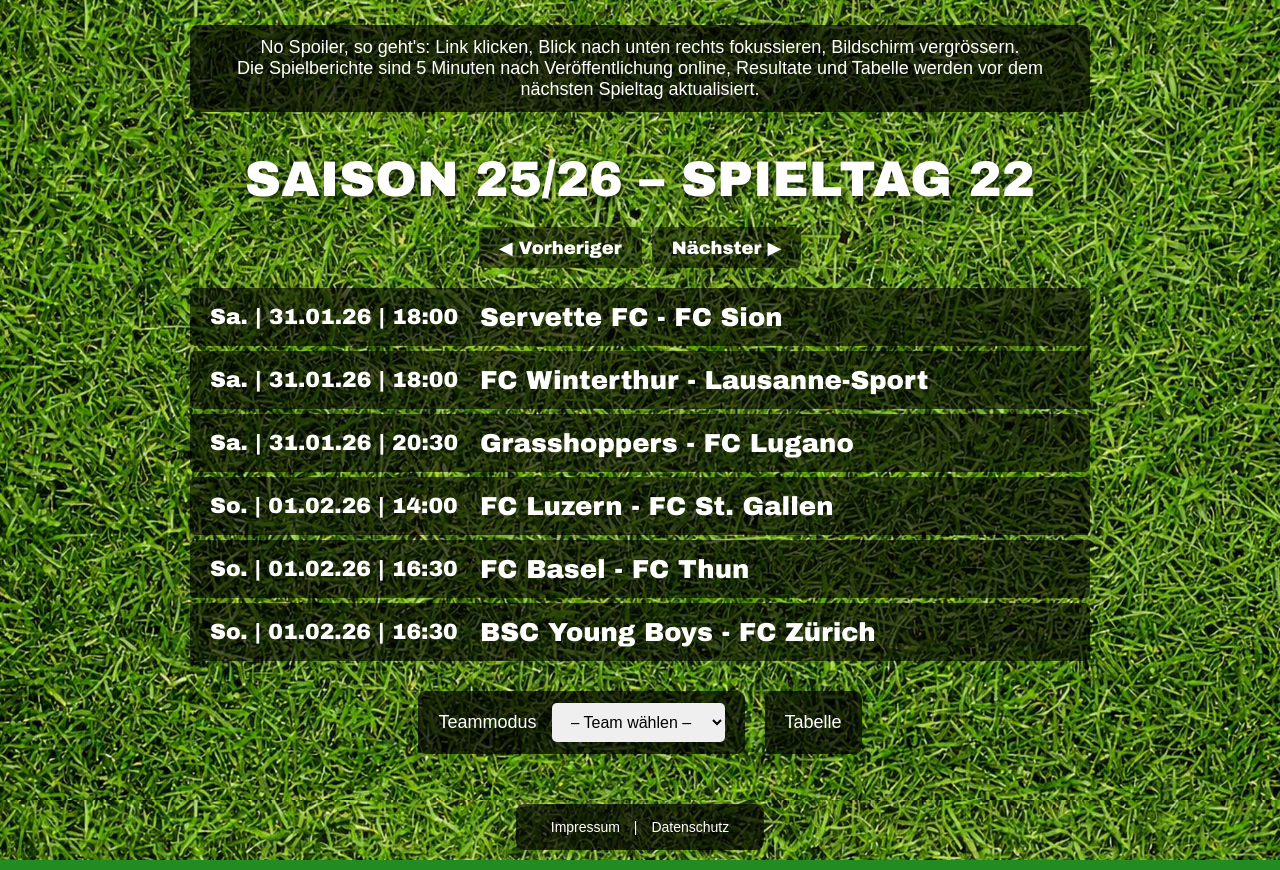
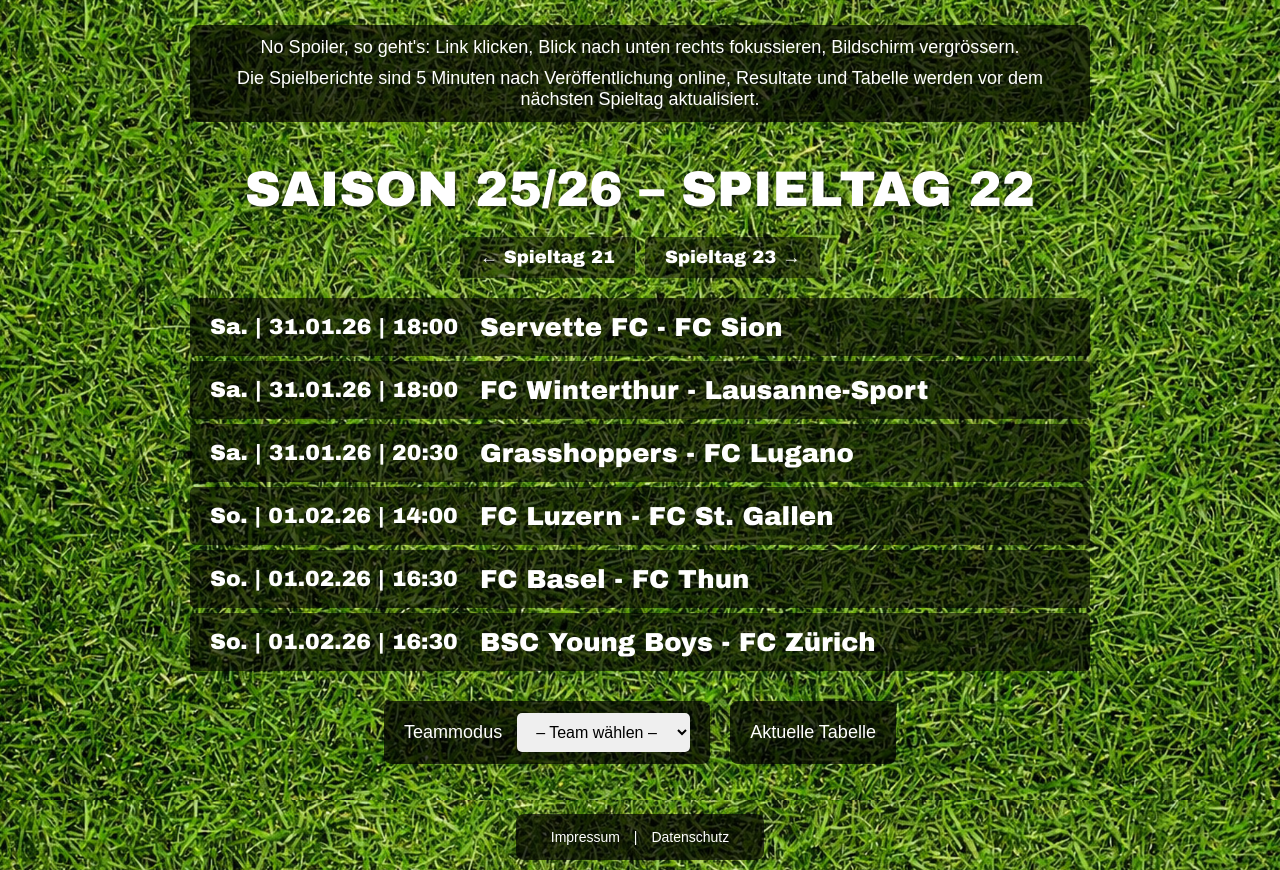
Before and after one commit to davidthisthat/SuperSpoilerNot, a website: page index.html in a window 1280 px wide. Drawn offline with Linux system fonts and the light colour scheme.

Commit message:
UI-Verbesserungen: Navigation, Tabelle, Abstände

```diff
--- a/index.html
+++ b/index.html
@@ -170,7 +170,8 @@
                 font-size: 18px;
                 margin-top: 0;
                 flex: 0 0 auto;
-                margin-left: 10px;
+                margin-left: 8px;
+                padding-right: 5px;
             }
             h1 {
                 font-size: 32px;
@@ -503,7 +504,7 @@
     <div class="table-overlay" id="table-overlay">
         <div class="table-overlay-content">
             <div class="table-overlay-header">
-                <span class="table-overlay-title">Tabelle</span>
+                <span class="table-overlay-title">Aktuelle Tabelle</span>
                 <span class="table-overlay-close" onclick="closeTableOverlay()">✕</span>
             </div>
             <table class="standings-table" id="standings-table">
@@ -530,8 +531,8 @@
     <div class="container">
         <!-- Desktop: Einfacher Text -->
         <div class="hint-desktop">
-            No Spoiler, so geht's: Link klicken, Blick nach unten rechts fokussieren, Bildschirm vergrössern.<br>
-            Die Spielberichte sind 5 Minuten nach Veröffentlichung online, Resultate und Tabelle werden vor dem nächsten Spieltag aktualisiert.
+            No Spoiler, so geht's: Link klicken, Blick nach unten rechts fokussieren, Bildschirm vergrössern.
+            <div style="margin-top: 10px;">Die Spielberichte sind 5 Minuten nach Veröffentlichung online, Resultate und Tabelle werden vor dem nächsten Spieltag aktualisiert.</div>
         </div>
 
         <!-- Mobile: Wrapper für Overlay -->
@@ -550,8 +551,8 @@
         <h1 id="matchday-title">Spieltag</h1>
 
         <div class="matchday-nav">
-            <button id="prev-btn" onclick="changeMatchday(-1)">◀ Vorheriger</button>
-            <button id="next-btn" onclick="changeMatchday(1)">Nächster ▶</button>
+            <button id="prev-btn" onclick="changeMatchday(-1)">← Spieltag</button>
+            <button id="next-btn" onclick="changeMatchday(1)">Spieltag →</button>
         </div>
 
         <div id="matches-container">
@@ -566,7 +567,7 @@
                     <option value="">– Team wählen –</option>
                 </select>
             </label>
-            <button onclick="showTable()">Tabelle</button>
+            <button onclick="showTable()">Aktuelle Tabelle</button>
         </div>
 
         <div class="footer">
@@ -691,8 +692,26 @@
             });
 
             // Navigation Buttons aktualisieren
-            document.getElementById('prev-btn').disabled = currentMatchdayIndex === 0;
-            document.getElementById('next-btn').disabled = currentMatchdayIndex === spielplan.matchdays.length - 1;
+            const prevBtn = document.getElementById('prev-btn');
+            const nextBtn = document.getElementById('next-btn');
+
+            if (currentMatchdayIndex > 0) {
+                const prevMatchday = spielplan.matchdays[currentMatchdayIndex - 1].matchday;
+                prevBtn.textContent = `← Spieltag ${prevMatchday}`;
+                prevBtn.disabled = false;
+            } else {
+                prevBtn.textContent = '← Spieltag';
+                prevBtn.disabled = true;
+            }
+
+            if (currentMatchdayIndex < spielplan.matchdays.length - 1) {
+                const nextMatchday = spielplan.matchdays[currentMatchdayIndex + 1].matchday;
+                nextBtn.textContent = `Spieltag ${nextMatchday} →`;
+                nextBtn.disabled = false;
+            } else {
+                nextBtn.textContent = 'Spieltag →';
+                nextBtn.disabled = true;
+            }
         }
 
         // Spieltag wechseln
```
